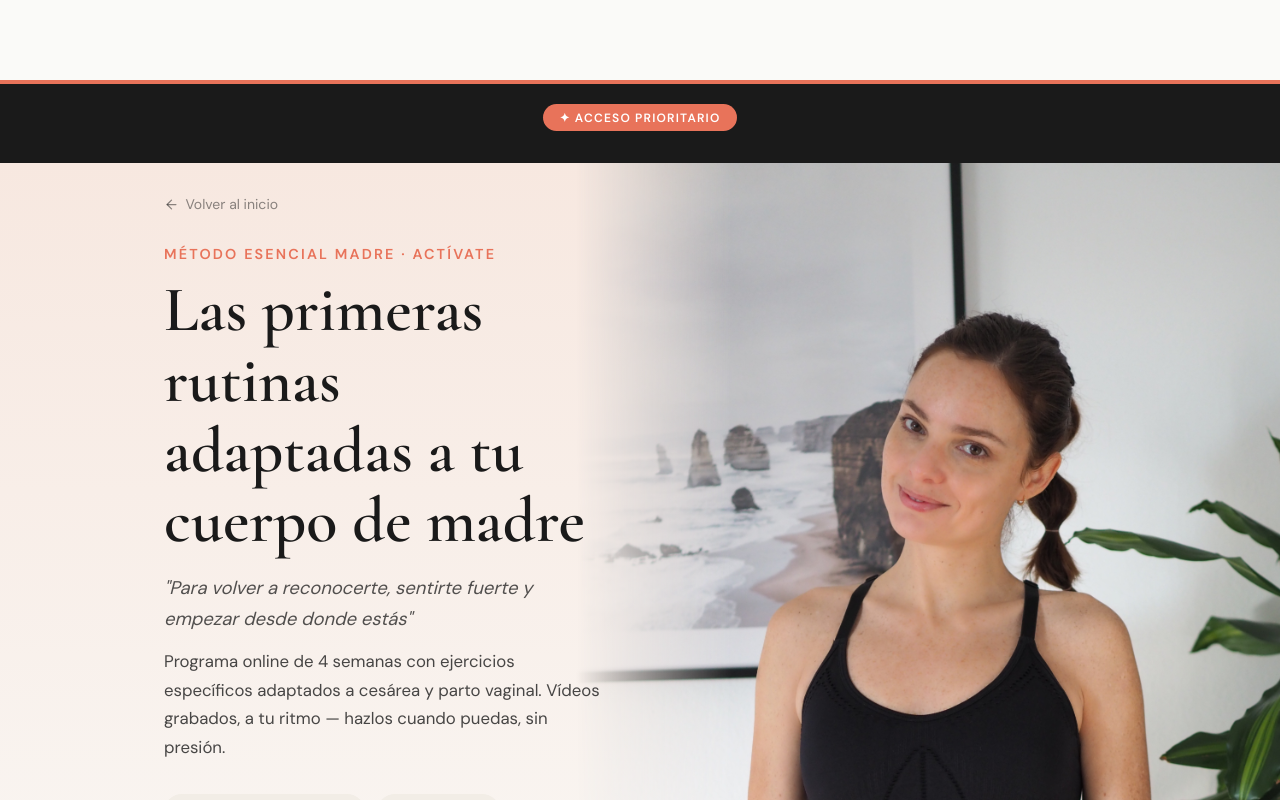
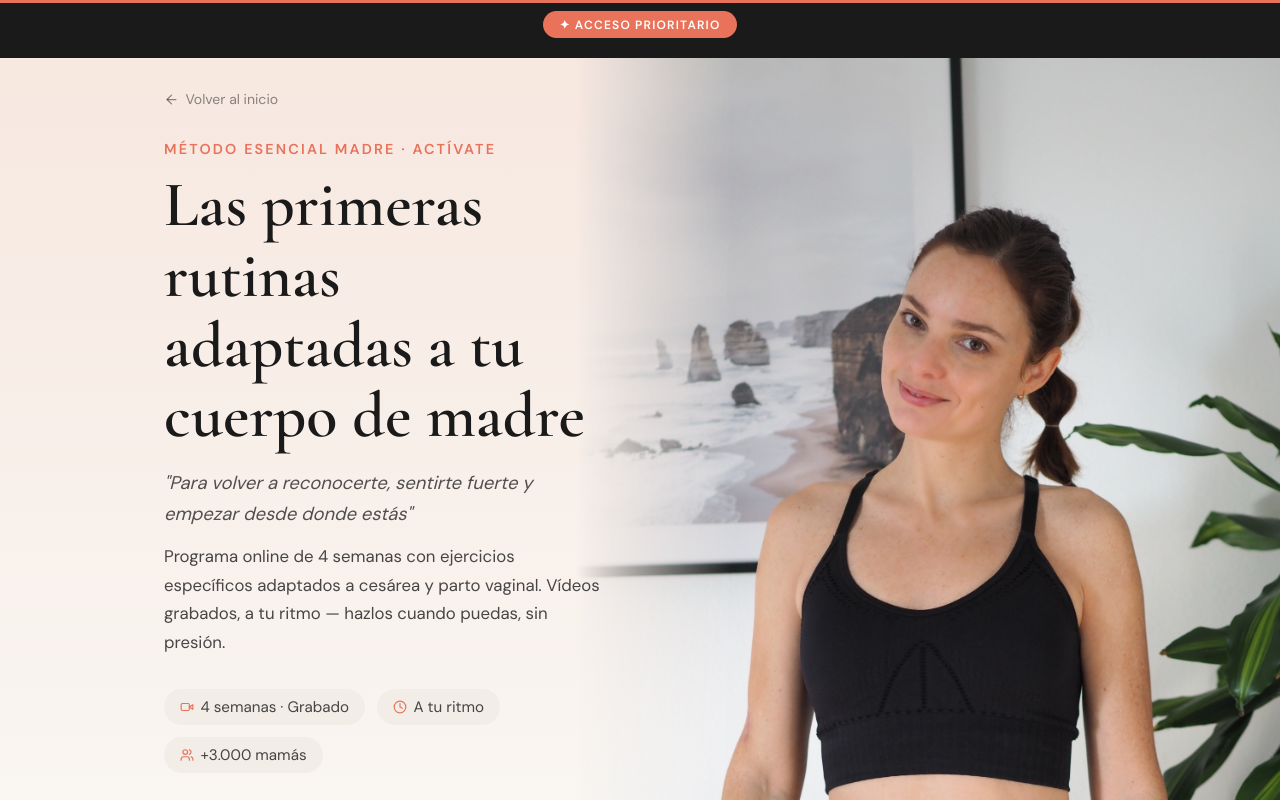
Before and after one commit to susanaaresla-lab/esencial-susana, a React (Create React App) app: page /acceso-prioritario in a window 1280 px wide. Shown: the top 800 px of the page. Built offline with nearby package versions, Linux system fonts and the light colour scheme.

Commit message:
barra negra más fina quitar espacio blanco

```diff
--- a/src/pages/ActivateListaEsperaPage.js
+++ b/src/pages/ActivateListaEsperaPage.js
@@ -88,7 +88,7 @@ export default function ActivateListaEsperaPage() {
   const goComprar = () => { localStorage.setItem('activate_purchase_price', '97'); localStorage.setItem('activate_purchase_product', 'Método Esencial Madre: Actívate - Acceso Prioritario'); window.open(CHECKOUT_URL, '_blank'); };
 
   return (
-    <div style={{ paddingTop: 80 }}>
+    <div>
 
       <Helmet>
         <title>Acceso Prioritario | Método Esencial Madre: Actívate</title>
@@ -98,7 +98,7 @@ export default function ActivateListaEsperaPage() {
       </Helmet>
 
       {/* ── BARRA ACCESO PRIORITARIO ── */}
-      <div style={{ background: 'var(--black)', borderTop: '4px solid var(--coral)', padding: '1.25rem 1.5rem' }}>
+      <div style={{ background: 'var(--black)', borderTop: '3px solid var(--coral)', padding: '0.5rem 1.5rem' }}>
         <div style={{ maxWidth: 700, margin: '0 auto', textAlign: 'center' }}>
           <div style={{ display: 'inline-flex', alignItems: 'center', gap: '0.5rem', background: 'var(--coral)', color: 'white', fontWeight: 700, fontSize: '0.75rem', letterSpacing: '0.1em', textTransform: 'uppercase', padding: '0.35rem 1rem', borderRadius: 999, marginBottom: '0.75rem' }}>
             ✦ Acceso prioritario
```
